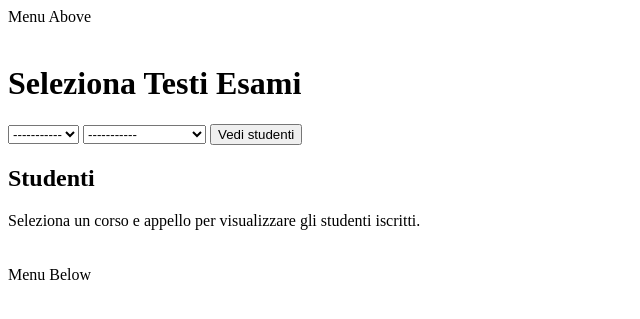
After one commit to JayRen432/Progetto-BD, a Flask app: template templates/elenco_appelli_studenti.html in a window 1280 px wide. The commit adds this page. Shown: the top 319 px of the page, without its empty margins (0-640 px from the left). Run offline with Flask 3, Linux system fonts and the light colour scheme; the template is opened without the code that fills it, so the values that code supplies are empty.

Commit message:
Add files via upload

```diff
--- /dev/null
+++ b/templates/elenco_appelli_studenti.html
@@ -0,0 +1,65 @@
+<!DOCTYPE html>
+<html>
+<head>
+  <title>Elenco Testi Esami per Corso di Laurea</title>
+</head>
+<script type="text/javascript">
+  function check(){
+    if ((document.form1.corso_di_laurea.value)!="-----------"){
+	  return true;
+	}
+	else if ((document.form1.anno_corsi.value)!="-----------"){
+	  return true;
+	}
+	else{
+	  alert ("All the fields are empty!");
+	  return false;
+	}
+  }
+  function showStudent(){
+    var csLaurea=document.getElementById("corso_di_laurea").value;
+    var yearCs=document.getElementById("appello").value;
+
+    var dettagliElemento = document.getElementById("studente");
+    dettagliElemento.innerHTML = "{% for anno, elenco_esami in esami.items() %} <ul> {% if anno == "+yearCs+"%}{% for esame in elenco_esami %}<li>{{ esame }}</li>{% endfor %}{% endif %}</ul>{% endfor %}";
+
+    $.ajax({url: "/path/to/python/script.py",type: "GET",
+    success:function(response) {
+        // La lista Python è contenuta nella risposta (response)
+        var pythonList = JSON.parse(response)
+    }});
+  }
+</script>
+<body>
+  {% extends 'base.html' %}
+  {% block content %}
+  <h1>Seleziona Testi Esami</h1>
+    <form name="form1" action="/testiEsami">
+      <select id="corso_di_laurea">
+        <option selected disabled hidden>-----------</option>
+        {% for corso in corsiLaurea %}
+          <option value={{corso}}>{{corso}}</option>
+        {% endfor %}
+      </select>
+
+      <select id="appello">
+        <option selected disabled hidden>-----------</option>
+          <option value="Primo Appello">Primo Appello</option>
+          <option value="Secondo Appello">Secondo Appello</option>
+          <option value="Terzo Appello">Terzo Appello</option>
+          <option value="Quarto Appello">Quarto Appello</option>
+      </select>
+
+      <button onclick="check() && showStudent()">Vedi studenti</button>
+    </form>
+
+    <div class="elenco-studenti">
+        <h2>Studenti</h2>
+        <div id="studente">
+            Seleziona un corso e appello per visualizzare gli studenti iscritti.
+        </div>
+    </div>
+    {% endblock %}
+
+</body>
+</html>
--- a/templates/elenco_esami.html
+++ b/templates/elenco_esami.html
@@ -4,9 +4,12 @@
   <title>Elenco Esami per Corso di Laurea</title>
 </head>
 <body>
+  {% extends 'base.html' %}
+  {% block content %}
   <h1>Seleziona Corso di Laurea</h1>
     <form action="/esami" method="POST">
       <select name="corso_di_laurea">
+        <option value="null">----------</option>
         <option value="informatica">Informatica</option>
         <option value="ingegneria">Ingegneria</option>
         <option value="economia">Economia</option>
@@ -30,7 +33,7 @@
       <p>Nessun esame disponibile per questo corso di laurea.</p>
     {% endif %}
 
-
+  {% endblock %}
 
 </body>
 </html>
```
